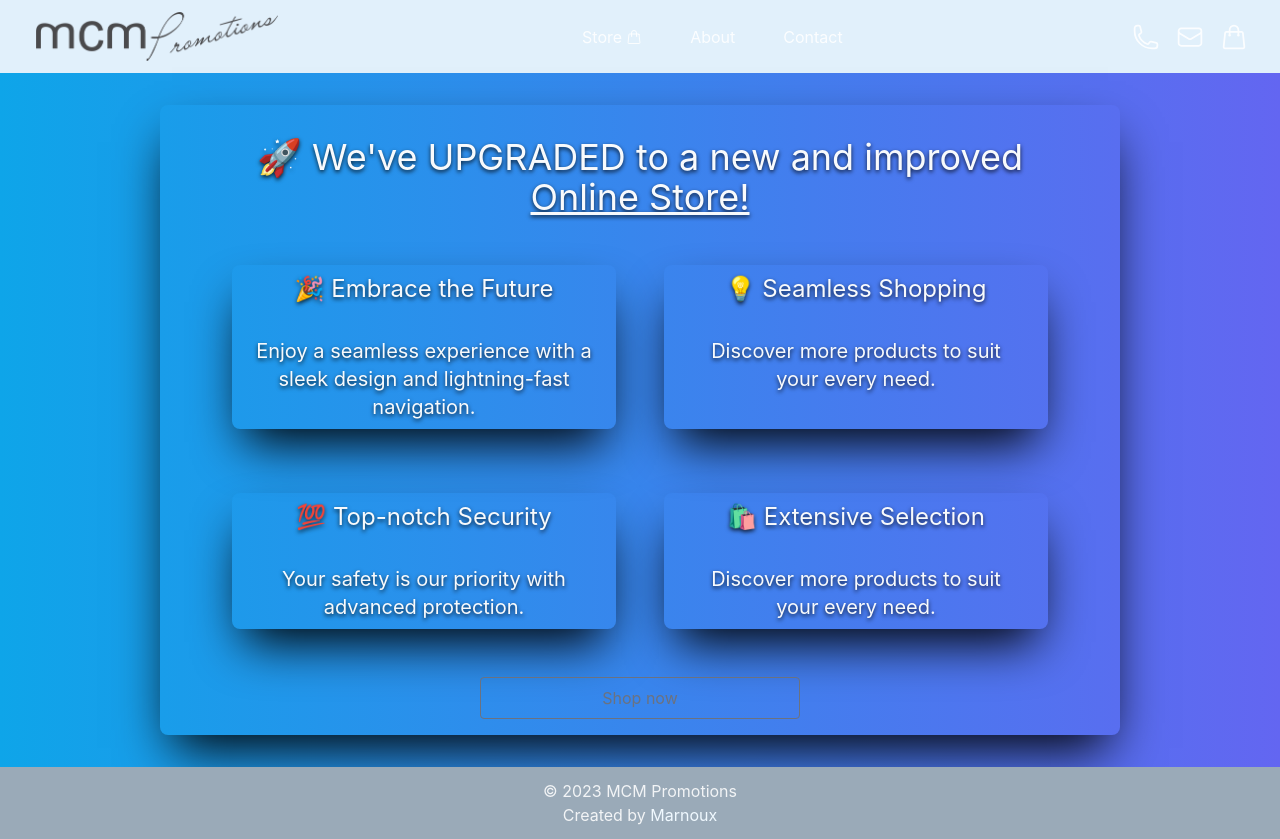
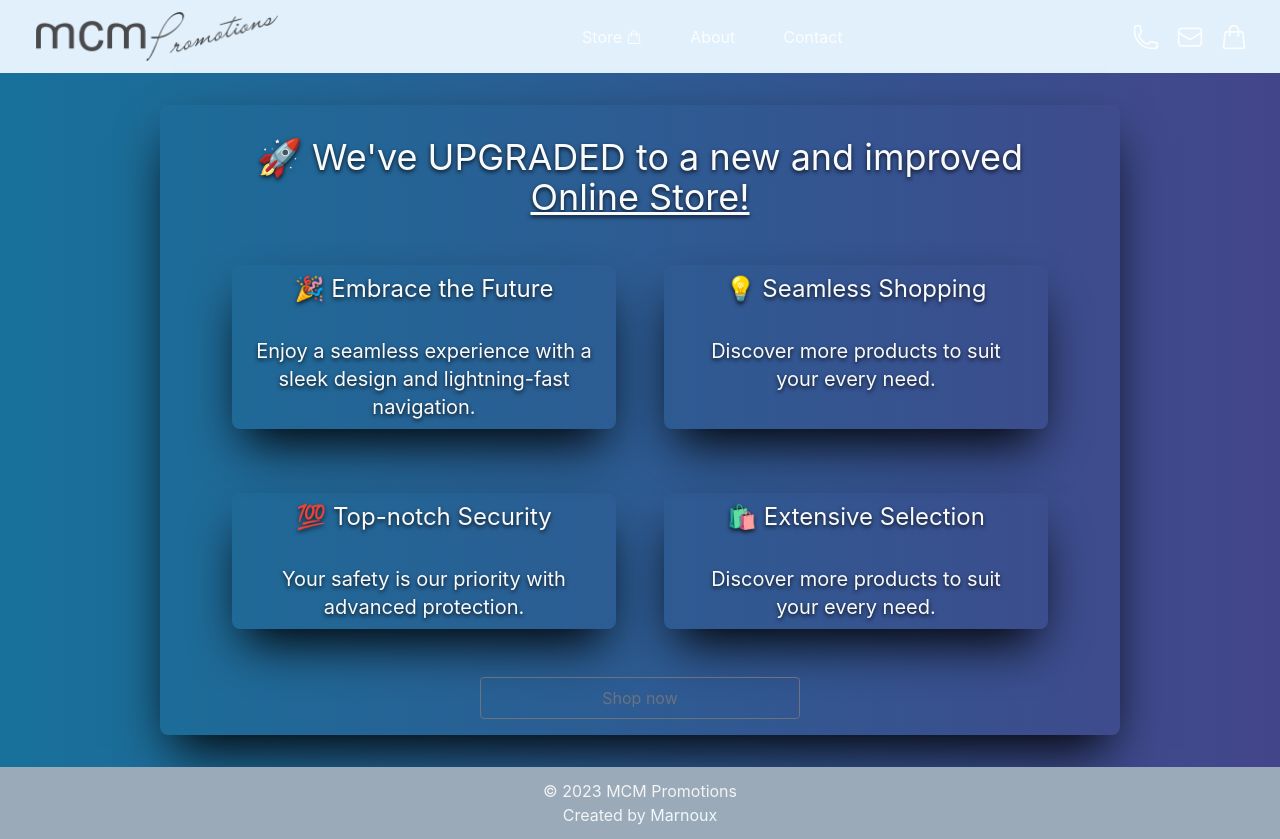
Before and after one commit to marnoux/mcm, a React (Vite) app: page /store in a window 1280 px wide. Built offline with nearby package versions, Linux system fonts and the light colour scheme.

Commit message:
Some layout fixes

```diff
--- a/src/components/Layout/Header.tsx
+++ b/src/components/Layout/Header.tsx
@@ -19,7 +19,7 @@ const Header = () => {
     <nav>
       <div className="flex justify-between bg-[#e1f0fb] w-auto h-auto py-2 px-8 sm:px-3 items-center">
         {/* Desktop */}
-        <div className="flex justify-between sm:w-full w-2/3 md:visible sm:hidden">
+        <div className="flex justify-between sm:w-full 2xl:w-7/12 w-2/3 md:visible sm:hidden">
           <Link to="/">
             <img className="p-1" src="/img/logo.png" alt="logo" width={250} height={200} />
           </Link>
--- a/src/components/Store.tsx
+++ b/src/components/Store.tsx
@@ -1,6 +1,6 @@
 const Store = () => {
   return (
-    <div className="flex justify-center bg-gradient-to-r from-sky-500 to-indigo-500">
+    <div className="flex justify-center bg-gradient-to-r from-sky-500/60 to-indigo-500/50 h-full">
       <div className="flex flex-col justify-start align-center text-center gap-8 px-12 rounded-lg shadow-2xl shadow-black mx-12 my-8 py-4 bg-transparent w-full max-w-[75vw]">
         <h1 className="shadowText text-4xl mt-4">
           🚀 We've UPGRADED to a new and improved{' '}
```
